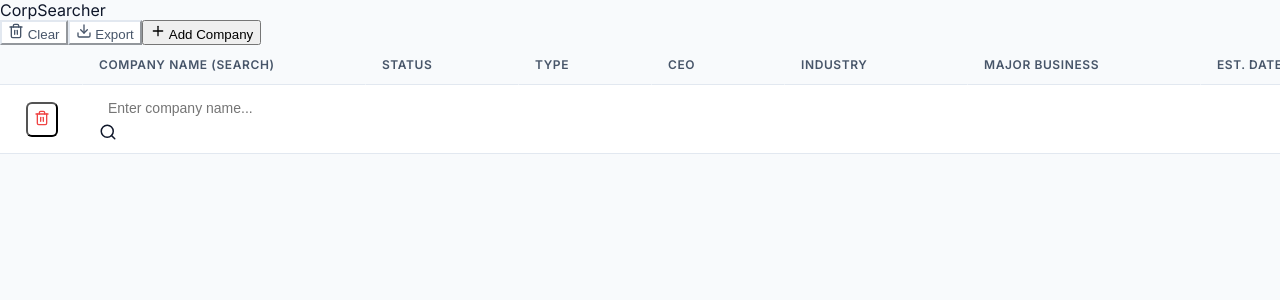
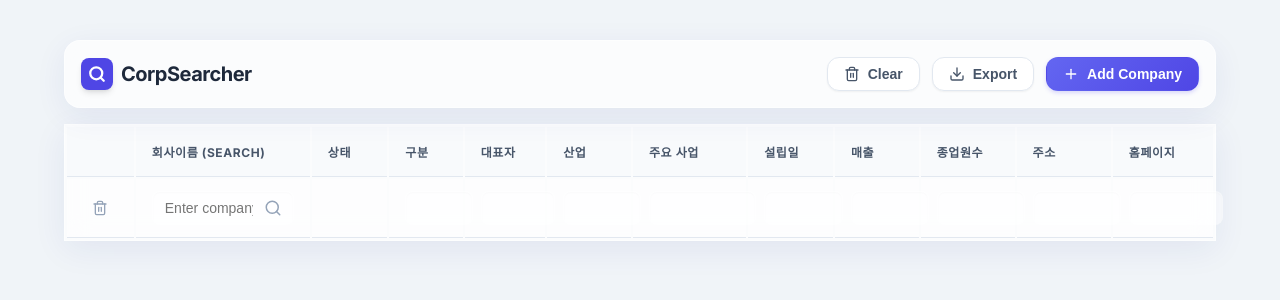
Before and after one commit to knoxxr/CorpSearcher, a Next.js app: page / in a window 1280 px wide. Shown: the top 300 px of the page. Built offline with nearby package versions, Linux system fonts and the light colour scheme.

Commit message:
feat: Add interactive company data table with column resizing and new global styling.

```diff
--- a/src/app/components/CompanyTable.tsx
+++ b/src/app/components/CompanyTable.tsx
@@ -71,53 +71,53 @@ export default function CompanyTable({ companies, onUpdate, onRemove, onSearch,
     );
 
     return (
-        <div className="table-container flex-1 overflow-auto relative min-h-0">
-            <table className="company-table w-full border-collapse text-sm" style={{ tableLayout: 'fixed' }}>
+        <div className="table-container flex-1 overflow-auto relative min-h-0 glass rounded-xl shadow-sm">
+            <table className="company-table w-full text-sm" style={{ tableLayout: 'fixed' }}>
                 <thead>
                     <tr>
                         <th style={{ width: columnWidths.actions }}></th>
                         <th style={{ width: columnWidths.queryName }}>
-                            Company Name (Search)
+                            회사이름 (Search)
                             {renderResizer('queryName')}
                         </th>
                         <th style={{ width: columnWidths.status }}>
-                            Status
+                            상태
                             {renderResizer('status')}
                         </th>
                         <th style={{ width: columnWidths.type }}>
-                            Type
+                            구분
                             {renderResizer('type')}
                         </th>
                         <th style={{ width: columnWidths.ceo }}>
-                            CEO
+                            대표자
                             {renderResizer('ceo')}
                         </th>
                         <th style={{ width: columnWidths.industry }}>
-                            Industry
+                            산업
                             {renderResizer('industry')}
                         </th>
                         <th style={{ width: columnWidths.majorBusiness }}>
-                            Major Business
+                            주요 사업
                             {renderResizer('majorBusiness')}
                         </th>
                         <th style={{ width: columnWidths.establishmentDate }}>
-                            Est. Date
+                            설립일
                             {renderResizer('establishmentDate')}
                         </th>
                         <th style={{ width: columnWidths.revenue }}>
-                            Revenue
+                            매출
                             {renderResizer('revenue')}
                         </th>
                         <th style={{ width: columnWidths.employees }}>
-                            Employees
+                            종업원수
                             {renderResizer('employees')}
                         </th>
                         <th style={{ width: columnWidths.address }}>
-                            Address
+                            주소
                             {renderResizer('address')}
                         </th>
                         <th style={{ width: columnWidths.homepage }}>
-                            Homepage
+                            홈페이지
                             {renderResizer('homepage')}
                         </th>
                     </tr>
--- a/src/app/globals.css
+++ b/src/app/globals.css
@@ -1,30 +1,28 @@
-@import url('https://fonts.googleapis.com/css2?family=Inter:wght@400;500;600&display=swap');
+@import url('https://fonts.googleapis.com/css2?family=Inter:wght@400;500;600;700&display=swap');
 
 :root {
-  /* Premium Color Palette */
-  --bg-primary: #f8fafc;
-  --bg-secondary: #ffffff;
-  --bg-tertiary: #f1f5f9;
-  --bg-hover: #f3f4f6;
+  /* Modern Palette */
+  --bg-app: #f0f4f8;
+  --bg-glass: rgba(255, 255, 255, 0.7);
+  --bg-glass-heavy: rgba(255, 255, 255, 0.9);
+  --border-glass: rgba(255, 255, 255, 0.5);
 
-  --text-primary: #0f172a;
+  --text-primary: #1e293b;
   --text-secondary: #475569;
   --text-tertiary: #94a3b8;
 
-  /* Indigo Primary */
-  --primary: #4f46e5;
-  --primary-hover: #4338ca;
+  --primary: #6366f1;
+  /* Indigo 500 */
+  --primary-hover: #4f46e5;
   --primary-light: #e0e7ff;
-  --primary-subtle: #eef2ff;
-
-  /* Status Colors */
-  --success: #10b981;
-  --success-bg: #d1fae5;
-  --success-text: #065f46;
 
   --danger: #ef4444;
   --danger-bg: #fee2e2;
   --danger-text: #991b1b;
+
+  --success: #10b981;
+  --success-bg: #d1fae5;
+  --success-text: #065f46;
 
   --warning: #f59e0b;
   --warning-bg: #fef3c7;
@@ -32,15 +30,14 @@
 
   --border: #e2e8f0;
 
-  /* Shadows */
   --shadow-sm: 0 1px 2px 0 rgb(0 0 0 / 0.05);
   --shadow-md: 0 4px 6px -1px rgb(0 0 0 / 0.1), 0 2px 4px -2px rgb(0 0 0 / 0.1);
   --shadow-lg: 0 10px 15px -3px rgb(0 0 0 / 0.1), 0 4px 6px -4px rgb(0 0 0 / 0.1);
-  --shadow-xl: 0 20px 25px -5px rgb(0 0 0 / 0.1), 0 10px 10px -5px rgb(0 0 0 / 0.04);
+  --shadow-glass: 0 8px 32px 0 rgba(31, 38, 135, 0.07);
 
-  --radius-sm: 0.375rem;
-  --radius-md: 0.5rem;
-  --radius-lg: 0.75rem;
+  --radius-sm: 0.5rem;
+  --radius-md: 0.75rem;
+  --radius-lg: 1rem;
 }
 
 html,
@@ -50,85 +47,79 @@ body {
   padding: 0;
   overflow: hidden;
   font-family: 'Inter', sans-serif;
-  background-color: var(--bg-primary);
+  background: linear-gradient(135deg, #f0f4f8 0%, #e2e8f0 100%);
   color: var(--text-primary);
   -webkit-font-smoothing: antialiased;
 }
 
+/* Glassmorphism Utilities */
+.glass {
+  background: var(--bg-glass);
+  backdrop-filter: blur(12px);
+  -webkit-backdrop-filter: blur(12px);
+  border: 1px solid var(--border-glass);
+  box-shadow: var(--shadow-glass);
+}
+
+.glass-heavy {
+  background: var(--bg-glass-heavy);
+  backdrop-filter: blur(16px);
+  -webkit-backdrop-filter: blur(16px);
+  border: 1px solid var(--border-glass);
+}
+
 /* Custom Scrollbar */
 ::-webkit-scrollbar {
-  width: 8px;
-  height: 8px;
-}
-
-::-webkit-scrollbar-track {
-  background: transparent;
-}
-
-::-webkit-scrollbar-thumb {
-  background: #cbd5e1;
-  border-radius: 4px;
-}
-
-::-webkit-scrollbar-thumb:hover {
-  background: #94a3b8;
-}
-
-/* Table Styles */
-.company-table {
-  width: 100%;
+  width: 6px;
+  height: 6px;
   border-collapse: separate;
   border-spacing: 0;
 }
 
 .company-table th {
-  background-color: var(--bg-primary);
+  background-color: rgba(248, 250, 252, 0.9);
+  backdrop-filter: blur(8px);
   color: var(--text-secondary);
   font-size: 0.75rem;
   text-transform: uppercase;
   letter-spacing: 0.05em;
-  font-weight: 600;
+  font-weight: 700;
   text-align: left;
-  padding: 0.75rem 1rem;
+  padding: 1rem;
   border-bottom: 1px solid var(--border);
-  border-right: 1px solid transparent;
-  /* For resizer visual */
   white-space: nowrap;
   position: sticky;
   top: 0;
   z-index: 10;
-  transition: background-color 0.2s;
   user-select: none;
 }
 
-.company-table th:hover {
-  background-color: var(--bg-tertiary);
-}
-
 .company-table td {
-  padding: 0.5rem 1rem;
+  padding: 0.75rem 1rem;
   border-bottom: 1px solid var(--border);
   vertical-align: middle;
-  background-color: var(--bg-secondary);
+  background-color: rgba(255, 255, 255, 0.4);
   transition: background-color 0.2s;
 }
 
 .company-table tr:hover td {
-  background-color: var(--bg-subtle);
+  background-color: rgba(255, 255, 255, 0.8);
 }
 
 /* Resizer */
 .resizer {
   position: absolute;
   right: 0;
-  top: 0;
-  height: 100%;
+  top: 20%;
+  height: 60%;
   width: 4px;
   background: transparent;
   cursor: col-resize;
   user-select: none;
   touch-action: none;
   z-index: 20;
+  border-radius: 2px;
+  transition: background 0.2s;
 }
 
 .resizer:hover,
@@ -139,42 +130,94 @@ body {
 /* Inputs */
 .input {
   width: 100%;
-  padding: 0.375rem 0.5rem;
+  padding: 0.5rem 0.75rem;
   border: 1px solid transparent;
   border-radius: var(--radius-sm);
   font-size: 0.875rem;
   color: var(--text-primary);
-  background-color: transparent;
+  background-color: rgba(255, 255, 255, 0.5);
   transition: all 0.2s;
+  box-shadow: inset 0 1px 2px rgba(0, 0, 0, 0.02);
 }
 
 .input:hover {
-  background-color: var(--bg-primary);
+  background-color: rgba(255, 255, 255, 0.8);
+}
+
+.input:focus {
+  outline: none;
+  background-color: #fff;
+  border-color: var(--primary);
+  box-shadow: 0 0 0 3px var(--primary-light);
+}
+
+.input-search-wrapper {
+  position: relative;
+  display: flex;
+  align-items: center;
+  width: 100%;
+}
+
+.input-search {
+  padding-right: 2.5rem;
+}
+
+.search-icon {
+  position: absolute;
+  right: 0.75rem;
+  top: 50%;
+  transform: translateY(-50%);
+  color: var(--text-tertiary);
+  cursor: pointer;
+  transition: color 0.2s;
+}
+
+.search-icon:hover {
+  color: var(--primary);
+}
+
+/* Buttons */
+.btn {
+  display: inline-flex;
+  align-items: center;
+  gap: 0.5rem;
+  padding: 0.5rem 1rem;
+  font-size: 0.875rem;
+  font-weight: 600;
+  border-radius: var(--radius-md);
+  transition: all 0.2s;
+  cursor: pointer;
+  border: 1px solid transparent;
+}
+
+.btn-primary {
+  background: linear-gradient(135deg, var(--primary) 0%, var(--primary-hover) 100%);
   color: white;
-  box-shadow: 0 1px 2px 0 rgba(0, 0, 0, 0.05);
+  box-shadow: 0 2px 4px rgba(79, 70, 229, 0.2);
 }
 
 .btn-primary:hover {
-  background-color: var(--primary-hover);
   transform: translateY(-1px);
-  box-shadow: var(--shadow-md);
+  box-shadow: 0 4px 6px rgba(79, 70, 229, 0.3);
 }
 
 .btn-secondary {
-  background-color: var(--bg-secondary);
+  background-color: white;
   color: var(--text-secondary);
-  border-color: var(--border);
+  border: 1px solid var(--border);
+  box-shadow: var(--shadow-sm);
 }
 
 .btn-secondary:hover {
-  background-color: var(--bg-tertiary);
+  background-color: var(--bg-primary);
   color: var(--text-primary);
+  border-color: #cbd5e1;
 }
 
 .btn-danger {
-  color: var(--danger);
+  color: var(--text-tertiary);
   background-color: transparent;
-  padding: 0.375rem;
+  padding: 0.4rem;
   border-radius: var(--radius-sm);
 }
 
@@ -192,22 +235,26 @@ body {
   font-size: 0.75rem;
   font-weight: 600;
   line-height: 1;
+  box-shadow: 0 1px 2px rgba(0, 0, 0, 0.05);
 }
 
 .status-loading {
-  background-color: var(--bg-tertiary);
+  background-color: white;
   color: var(--text-secondary);
+  border: 1px solid var(--border);
   animation: pulse 2s cubic-bezier(0.4, 0, 0.6, 1) infinite;
 }
 
 .status-error {
   background-color: var(--danger-bg);
   color: var(--danger-text);
+  border: 1px solid rgba(239, 68, 68, 0.2);
 }
 
 .status-multiple {
   background-color: var(--warning-bg);
   color: var(--warning-text);
+  border: 1px solid rgba(245, 158, 11, 0.2);
   cursor: pointer;
   transition: all 0.2s;
 }
@@ -219,6 +266,7 @@ body {
 .status-done {
   background-color: var(--success-bg);
   color: var(--success-text);
+  border: 1px solid rgba(16, 185, 129, 0.2);
 }
 
 @keyframes pulse {
@@ -240,7 +288,7 @@ body {
   left: 0;
   right: 0;
   bottom: 0;
-  background-color: rgba(0, 0, 0, 0.5);
+  background-color: rgba(0, 0, 0, 0.3);
   backdrop-filter: blur(4px);
   display: flex;
   align-items: center;
@@ -250,7 +298,204 @@ body {
 }
 
 .modal {
-  background: var(--bg-secondary);
+  background: rgba(255, 255, 255, 0.95);
+  backdrop-filter: blur(16px);
+  border: 1px solid rgba(255, 255, 255, 0.5);
+  border-radius: var(--radius-lg);
+  box-shadow: var(--shadow-xl);
+  width: 100%;
+  max-width: 500px;
+  max-height: 80vh;
+  height: 60%;
+  width: 4px;
+  background: transparent;
+  cursor: col-resize;
+  user-select: none;
+  touch-action: none;
+  z-index: 20;
+  border-radius: 2px;
+  transition: background 0.2s;
+}
+
+.resizer:hover,
+.resizing {
+  background: var(--primary);
+}
+
+/* Inputs */
+.input {
+  width: 100%;
+  padding: 0.5rem 0.75rem;
+  border: 1px solid transparent;
+  border-radius: var(--radius-sm);
+  font-size: 0.875rem;
+  color: var(--text-primary);
+  background-color: rgba(255, 255, 255, 0.5);
+  transition: all 0.2s;
+  box-shadow: inset 0 1px 2px rgba(0, 0, 0, 0.02);
+}
+
+.input:hover {
+  background-color: rgba(255, 255, 255, 0.8);
+}
+
+.input:focus {
+  outline: none;
+  background-color: #fff;
+  border-color: var(--primary);
+  box-shadow: 0 0 0 3px var(--primary-light);
+}
+
+.input-search-wrapper {
+  position: relative;
+  display: flex;
+  align-items: center;
+  width: 100%;
+}
+
+.input-search {
+  padding-right: 2.5rem;
+}
+
+.search-icon {
+  position: absolute;
+  right: 0.75rem;
+  top: 50%;
+  transform: translateY(-50%);
+  color: var(--text-tertiary);
+  cursor: pointer;
+  transition: color 0.2s;
+}
+
+.search-icon:hover {
+  color: var(--primary);
+}
+
+/* Buttons */
+.btn {
+  display: inline-flex;
+  align-items: center;
+  gap: 0.5rem;
+  padding: 0.5rem 1rem;
+  font-size: 0.875rem;
+  font-weight: 600;
+  border-radius: var(--radius-md);
+  transition: all 0.2s;
+  cursor: pointer;
+  border: 1px solid transparent;
+}
+
+.btn-primary {
+  background: linear-gradient(135deg, var(--primary) 0%, var(--primary-hover) 100%);
+  color: white;
+  box-shadow: 0 2px 4px rgba(79, 70, 229, 0.2);
+}
+
+.btn-primary:hover {
+  transform: translateY(-1px);
+  box-shadow: 0 4px 6px rgba(79, 70, 229, 0.3);
+}
+
+.btn-secondary {
+  background-color: white;
+  color: var(--text-secondary);
+  border: 1px solid var(--border);
+  box-shadow: var(--shadow-sm);
+}
+
+.btn-secondary:hover {
+  background-color: var(--bg-primary);
+  color: var(--text-primary);
+  border-color: #cbd5e1;
+}
+
+.btn-danger {
+  color: var(--text-tertiary);
+  background-color: transparent;
+  padding: 0.4rem;
+  border-radius: var(--radius-sm);
+}
+
+.btn-danger:hover {
+  background-color: var(--danger-bg);
+  color: var(--danger-text);
+}
+
+/* Status Badges */
+.status-badge {
+  display: inline-flex;
+  align-items: center;
+  padding: 0.25rem 0.75rem;
+  border-radius: 9999px;
+  font-size: 0.75rem;
+  font-weight: 600;
+  line-height: 1;
+  box-shadow: 0 1px 2px rgba(0, 0, 0, 0.05);
+}
+
+.status-loading {
+  background-color: white;
+  color: var(--text-secondary);
+  border: 1px solid var(--border);
+  animation: pulse 2s cubic-bezier(0.4, 0, 0.6, 1) infinite;
+}
+
+.status-error {
+  background-color: var(--danger-bg);
+  color: var(--danger-text);
+  border: 1px solid rgba(239, 68, 68, 0.2);
+}
+
+.status-multiple {
+  background-color: var(--warning-bg);
+  color: var(--warning-text);
+  border: 1px solid rgba(245, 158, 11, 0.2);
+  cursor: pointer;
+  transition: all 0.2s;
+}
+
+.status-multiple:hover {
+  transform: scale(1.05);
+}
+
+.status-done {
+  background-color: var(--success-bg);
+  color: var(--success-text);
+  border: 1px solid rgba(16, 185, 129, 0.2);
+}
+
+@keyframes pulse {
+
+  0%,
+  100% {
+    opacity: 1;
+  }
+
+  50% {
+    opacity: .5;
+  }
+}
+
+/* Modal */
+.modal-overlay {
+  position: fixed;
+  top: 0;
+  left: 0;
+  right: 0;
+  bottom: 0;
+  background-color: rgba(0, 0, 0, 0.3);
+  backdrop-filter: blur(4px);
+  display: flex;
+  align-items: center;
+  justify-content: center;
+  z-index: 50;
+  animation: fadeIn 0.2s ease-out;
+}
+
+.modal {
+  background: rgba(255, 255, 255, 0.95);
+  backdrop-filter: blur(16px);
+  border: 1px solid rgba(255, 255, 255, 0.5);
   border-radius: var(--radius-lg);
   box-shadow: var(--shadow-xl);
   width: 100%;
@@ -267,11 +512,12 @@ body {
   display: flex;
   justify-content: space-between;
   align-items: center;
+  background: rgba(255, 255, 255, 0.5);
 }
 
 .modal-title {
   font-size: 1.25rem;
-  font-weight: 600;
+  font-weight: 700;
   color: var(--text-primary);
 }
 
@@ -287,13 +533,74 @@ body {
   margin-bottom: 0.75rem;
   cursor: pointer;
   transition: all 0.2s;
-  background-color: var(--bg-secondary);
+  background-color: white;
+  box-shadow: var(--shadow-sm);
 }
 
 .candidate-item:hover {
   border-color: var(--primary);
   box-shadow: var(--shadow-md);
   transform: translateY(-2px);
+}
+
+/* Layout Styles */
+.app-container {
+  display: flex;
+  align-items: center;
+  justify-content: center;
+  height: 100vh;
+  width: 100vw;
+  overflow: hidden;
+  background-color: var(--bg-app);
+}
+
+.content-wrapper {
+  display: flex;
+  flex-direction: column;
+  width: 90%;
+  height: 90%;
+  gap: 1rem;
+  max-width: 1920px;
+}
+
+.header {
+  padding: 1rem;
+  border-radius: var(--radius-lg);
+  display: flex;
+  justify-content: space-between;
+  /* Changed back to space-between to accommodate logo */
+  align-items: center;
+  flex-shrink: 0;
+  z-index: 20;
+}
+
+.logo-section {
+  font-weight: 700;
+  font-size: 1.25rem;
+  color: #1e293b;
+  /* slate-800 */
+  letter-spacing: -0.025em;
+  display: flex;
+  align-items: center;
+  gap: 0.5rem;
+}
+
+.logo-icon {
+  width: 2rem;
+  height: 2rem;
+  background-color: #4f46e5;
+  /* indigo-600 */
+  border-radius: 0.5rem;
+  display: flex;
+  align-items: center;
+  justify-content: center;
+  color: white;
+  box-shadow: var(--shadow-md);
+}
+
+.actions {
+  display: flex;
+  gap: 0.75rem;
 }
 
 /* Animations */
--- a/src/app/page.tsx
+++ b/src/app/page.tsx
@@ -1,7 +1,7 @@
 'use client';
 
 import { useState, useEffect, useCallback } from 'react';
-import { Plus, Download, Trash2, RefreshCw } from 'lucide-react';
+import { Plus, Download, Trash2, RefreshCw, Search } from 'lucide-react';
 import * as XLSX from 'xlsx';
 import CompanyTable from './components/CompanyTable';
 import SelectionModal from './components/SelectionModal';
@@ -72,7 +72,7 @@ export default function Home() {
     };
     setCompanies(prev => {
       console.log('Previous companies:', prev.length);
-      return [...prev, newCompany];
+      return [newCompany, ...prev];
     });
   };
 
@@ -191,11 +191,17 @@ export default function Home() {
   };
 
   return (
-    <main className="flex flex-col h-screen w-screen bg-white">
-      <div className="header p-4 border-b border-gray-200 flex justify-between items-center shrink-0 bg-white z-20 shadow-sm">
-        <div className="font-semibold text-lg text-slate-700">CorpSearcher</div>
-        <div className="actions flex gap-3">
-          <button className="btn btn-secondary text-red-600 hover:bg-red-50 hover:text-red-700 border-red-200" onClick={clearAll}>
+    <main className="app-container">
+      <div className="content-wrapper">
+        <div className="header glass">
+          <div className="logo-section">
+            <div className="logo-icon">
+              <Search size={18} strokeWidth={3} />
+            </div>
+            CorpSearcher
+          </div>
+          <div className="actions">
+            <button className="btn btn-secondary text-red-500 hover:bg-red-50 hover:text-red-600 border-red-100" onClick={clearAll}>
               <Trash2 size={16} /> Clear
             </button>
             <button className="btn btn-secondary" onClick={exportToExcel}>
@@ -214,6 +220,7 @@ export default function Home() {
           onSearch={handleSearch}
           onResolve={handleResolve}
         />
+      </div>
 
       {modalOpen && currentResolvingId && (
         <SelectionModal
```
Lines whose indentation alone changed are shown as unchanged.
